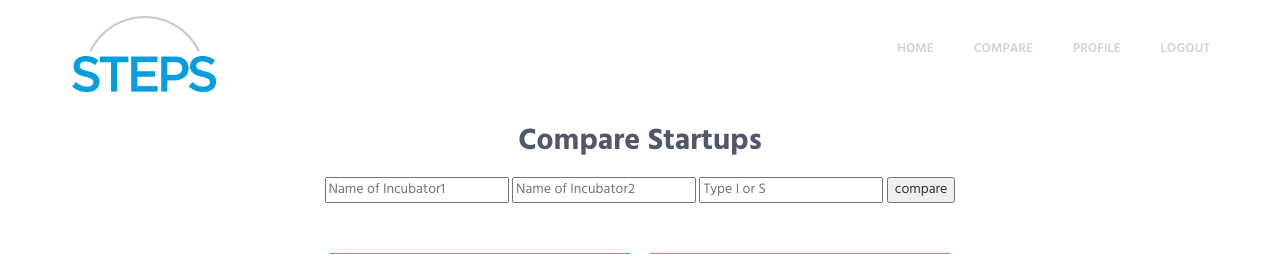
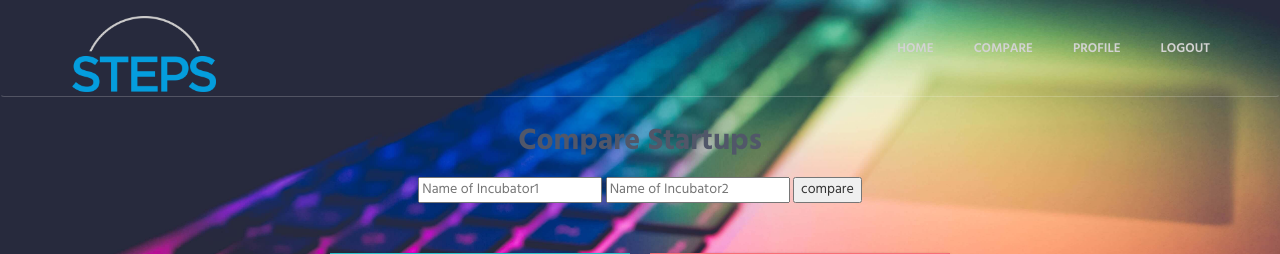
Before and after one commit to VishalCR7/steps, a Django app: page /comparator/ in a window 1280 px wide. Shown: the top 254 px of the page. Run offline with Django 3.2, Linux system fonts and the light colour scheme; some libraries are stand-ins or nearby versions.

Commit message:
minor css fix im comparator

```diff
--- a/steps/app/templates/app/comparator.html
+++ b/steps/app/templates/app/comparator.html
@@ -2,7 +2,7 @@
 {% block content %}
 {% load static%}
 
-<body>
+<body style="background: url({% static 'app/img/02.jpg' %});background-size: cover;background-position: center;">
 
   <header class="header navbar-fixed-top">
     <nav class="navbar" role="navigation">
@@ -53,7 +53,7 @@
   <form method="GET" action="/comparator">
 	<input type="text" placeholder="Name of Incubator1" name="s1">
 	<input type="text" placeholder="Name of Incubator2" name="s2">
-  <input type="text" placeholder="Type I or S" name="t">
+  <input type="text" placeholder="Type I or S" value="I" name="t" style="display: none;">
 	<button type="submit">compare</button>
 </div>
 </div>
```
